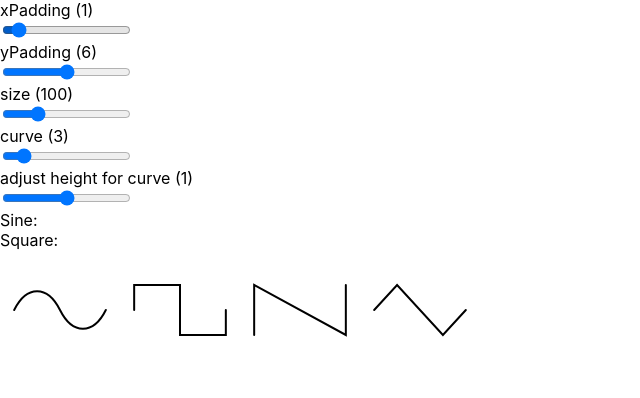
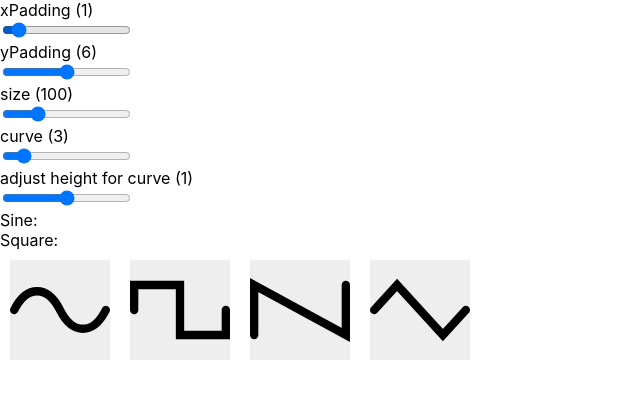
Before and after one commit to dlevs/wave-icons, a React (Create React App) app: page / in a window 1280 px wide. Shown: the top 398 px of the page, without its empty margins (0-640 px from the left). Built offline with nearby package versions, Linux system fonts and the light colour scheme.

Commit message:
Tidy up icons

```diff
--- a/src/App.js
+++ b/src/App.js
@@ -37,6 +37,7 @@ const styleIconWrapper = {
 }
 
 const App = () => {
+  const viewBoxSize = useInput('viewBox Size', 24, { min: 0, max: 400 })
   const size = useInput('size', 100, { min: 0, max: 400 })
   const xPadding = useInput('xPadding', 1, { min: 0, max: SIZE / 2 })
   const yPadding = useInput('yPadding', 6, { min: 0, max: SIZE / 2 })
@@ -46,10 +47,28 @@ const App = () => {
   const sine = useRef(null)
   const square = useRef(null)
   const sharedProps = {
-    size: size.value,
     xPadding: xPadding.value,
-    yPadding: yPadding.value
+    yPadding: yPadding.value,
+
+    // New props
+    left: xPadding.value,
+    right: viewBoxSize.value - xPadding.value,
+    top: yPadding.value,
+    bottom: viewBoxSize.value - yPadding.value,
+    center: viewBoxSize.value / 2,
+
+    svgProps: {
+      xmlns: 'http://www.w3.org/2000/svg',
+      viewBox: `0 0 ${viewBoxSize.value} ${viewBoxSize.value}`,
+      width: size.value,
+      height: size.value,
+      stroke: 'currentColor',
+      strokeLinecap: 'round',
+      strokeWidth: 2,
+      fill: 'none'
+    }
   }
+
 
   return (
     <div>
@@ -59,9 +78,14 @@ const App = () => {
       {curve.input}
       {adjustHeightForCurve.input}
       <style>
-        {`svg * {
-          vector-effect: non-scaling-stroke;
-        }`}
+        {`
+          svg {
+            background: #eee;
+          }
+          svg * {
+            /* vector-effect: non-scaling-stroke; */
+          }
+        `}
       </style>
       <div>
         Sine: {sine.current && sine.current.getBoundingClientRect().height}<br />
--- a/src/icons/WaveSawtooth.js
+++ b/src/icons/WaveSawtooth.js
@@ -1,31 +1,19 @@
 import React from 'react'
 
-const SIZE = 24
-const CENTER = SIZE / 2
-
-export default ({ size, xPadding, yPadding, curve }) => {
-	const top = yPadding
-	const bottom = SIZE - yPadding
-
-	return (
-		<svg
-			xmlns="http://www.w3.org/2000/svg"
-			viewBox={`0 0 ${SIZE} ${SIZE}`}
-			width={size}
-			height={size}
-			stroke-linecap="round"
-		>
-			<polyline
-				points={[
-					[xPadding, bottom],
-					[xPadding, top],
-					[SIZE - xPadding, bottom],
-					[SIZE - xPadding, top],
-				].map(point => point.join(',')).join(' ')}
-				stroke="black"
-				stroke-width="2"
-				fill="none"
-			/>
-		</svg>
-	)
-}
+export default ({
+	svgProps,
+	top,
+	left,
+	bottom,
+	right,
+	center
+}) => (
+	<svg {...svgProps}>
+		<polyline points={[
+			[left, bottom],
+			[left, top],
+			[right, bottom],
+			[right, top],
+		].map(point => point.join(',')).join(' ')} />
+	</svg>
+)
--- a/src/icons/WaveSine.js
+++ b/src/icons/WaveSine.js
@@ -3,40 +3,36 @@ import React from 'react'
 const SIZE = 24
 const CENTER = SIZE / 2
 
-export default ({ size, xPadding, yPadding, curve, adjustHeightForCurve, getRef }) => {
-	const top = yPadding * adjustHeightForCurve
-	const bottom = SIZE - top
-
-	return (
-		<svg
-			xmlns="http://www.w3.org/2000/svg"
-			viewBox={`0 0 ${SIZE} ${SIZE}`}
-			width={size}
-			height={size}
-			stroke-linecap="round"
-		>
+export default ({
+	svgProps,
+	top,
+	left,
+	bottom,
+	right,
+	center,
+	getRef,
+	curve,
+	adjustHeightForCurve
+}) => (
+	<svg {...svgProps}>
 		<path
 			ref={getRef}
 			d={[
 				// Start
-					`M${xPadding} ${CENTER}`,
+				`M${left} ${CENTER}`,
 
 				// Left curve above center line
-					`C ${curve + xPadding} ${top}, ${CENTER - curve} ${top},`,
+				`C ${left + curve} ${top}, ${CENTER - curve} ${top},`,
 
 				// Center
 				`${CENTER} ${CENTER}`,
 
 				// Right curve below center line
-					`S ${SIZE - xPadding - curve} ${bottom},`,
+				`S ${right - curve} ${bottom},`,
 
 				// End
-					`${SIZE - xPadding} ${CENTER}`
+				`${right} ${CENTER}`
 			].join(' ')}
-				stroke="black"
-				stroke-width="2"
-				fill="transparent"
 		/>
 	</svg>
 )
-}
--- a/src/icons/WaveSquare.js
+++ b/src/icons/WaveSquare.js
@@ -3,32 +3,26 @@ import React from 'react'
 const SIZE = 24
 const CENTER = SIZE / 2
 
-export default ({ size, xPadding, yPadding, curve, getRef }) => {
-	const top = yPadding
-	const bottom = SIZE - yPadding
-
-	return (
-		<svg
-			xmlns="http://www.w3.org/2000/svg"
-			viewBox={`0 0 ${SIZE} ${SIZE}`}
-			width={size}
-			height={size}
-			stroke-linecap="round"
-		>
+export default ({
+	svgProps,
+	top,
+	left,
+	bottom,
+	right,
+	center,
+	getRef
+}) => (
+	<svg {...svgProps}>
 		<polyline
 			ref={getRef}
 			points={[
-					[xPadding, CENTER],
-					[xPadding, top],
+				[left, CENTER],
+				[left, top],
 				[CENTER, top],
 				[CENTER, bottom],
-					[SIZE - xPadding, bottom],
-					[SIZE - xPadding, CENTER],
+				[right, bottom],
+				[right, CENTER],
 			].map(point => point.join(',')).join(' ')}
-				stroke="black"
-				stroke-width="2"
-				fill="none"
 		/>
 	</svg>
 )
-}
--- a/src/icons/WaveTriangle.js
+++ b/src/icons/WaveTriangle.js
@@ -1,33 +1,24 @@
 import React from 'react'
 
-const SIZE = 24
-const CENTER = SIZE / 2
-
-export default ({ size, xPadding, yPadding, curve }) => {
-	const top = yPadding
-	const bottom = SIZE - yPadding
-	const leftQuarter = ((CENTER - xPadding) / 2) + xPadding
-	const rightQuarter = SIZE - leftQuarter
+export default ({
+	svgProps,
+	top,
+	left,
+	bottom,
+	right,
+	center
+}) => {
+	const leftQuarter = ((center - left) / 2) + left
+	const rightQuarter = ((center - right) / 2) + right
 
 	return (
-		<svg
-			xmlns="http://www.w3.org/2000/svg"
-			viewBox={`0 0 ${SIZE} ${SIZE}`}
-			width={size}
-			height={size}
-			stroke-linecap="round"
-		>
-			<polyline
-				points={[
-					[xPadding, CENTER],
-					[leftQuarter, top],
-					[rightQuarter, bottom],
-					[SIZE - xPadding, CENTER],
-				].map(point => point.join(',')).join(' ')}
-				stroke="black"
-				stroke-width="2"
-				fill="none"
-			/>
+		<svg {...svgProps}>
+			<polyline points={[
+				[left, center],
+				[leftQuarter, top],
+				[rightQuarter, bottom],
+				[right, center],
+			].map(point => point.join(',')).join(' ')} />
 		</svg>
 	)
 }
```
Lines whose indentation alone changed are shown as unchanged.
